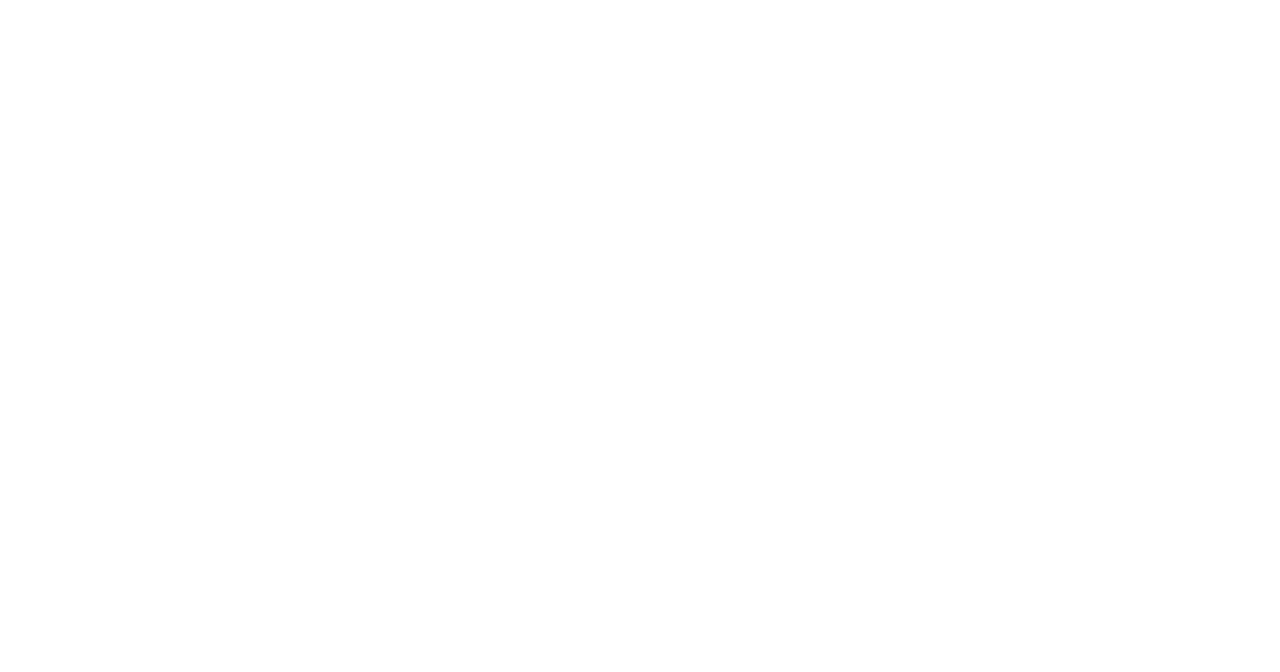
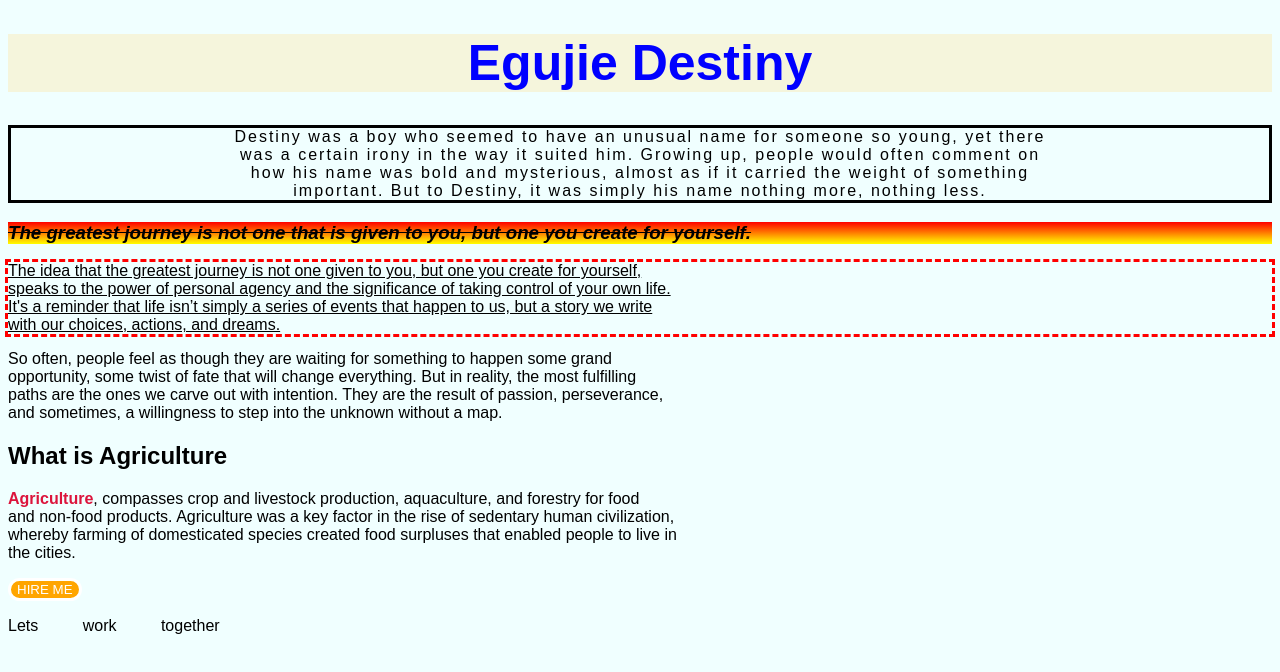
Before and after one commit to dryan703/mysecondrepo, a plain HTML site: page index.html in a window 1280 px wide. Drawn offline with Linux system fonts and the light colour scheme.

Commit message:
assignment

```diff
--- /dev/null
+++ b/index.css
@@ -0,0 +1,43 @@
+*{
+    font-family: Arial, Helvetica, sans-serif;
+}
+
+*{background-color: azure;}
+
+h1{
+    text-align: center;
+    color: blue;
+    font-size: 50px;
+    background-color: beige;
+}
+h1+p{
+    letter-spacing: 2px;
+    border: solid;
+    text-align: center;
+}
+p{
+    font-weight: 400;
+}
+h3{
+    font-style: italic;
+    background: linear-gradient(to bottom,red, yellow);
+    text-decoration: line-through;
+    background-color: blanchedalmond;
+}
+h3+p{
+    text-decoration: underline;
+    outline: red dashed;
+}
+span{
+    font-weight: bolder;
+    color: crimson;
+}
+button{
+    border: solid;
+    background-color: orange;
+    color: white;
+    border-radius: 12px;
+}
+button+p{
+    word-spacing: 40px;
+}
--- a/index.html
+++ b/index.html
@@ -1,11 +1,20 @@
 <!DOCTYPE html>
-<html lang="en">
-<head>
-    <meta charset="UTF-8">
-    <meta name="viewport" content="width=device-width, initial-scale=1.0">
-    <title>Document</title>
-</head>
-<body>
+<html>
+    <head>
+        <title>Dryan Design</title>
+        <link rel="stylesheet" href="index.css">
+    </head>
 
-</body>
+    <body>
+        <h1>Egujie Destiny</h1>
+        <p>Destiny was a boy who seemed to have an unusual name for someone so young, yet there <br> was a certain irony in the way it suited him. Growing up, people would often comment on <br> how his name was bold and mysterious, almost as if it carried the weight of something <br> important. But to Destiny, it was simply his name nothing more, nothing less.</p>
+        <h3>The greatest journey is not one that is given to you, but one you create for yourself.</h3>
+        <p>The idea that the greatest journey is not one given to you, but one you create for yourself, <br> speaks to the power of personal agency and the significance of taking control of your own life. <br> It's a reminder that life isn’t simply a series of events that happen to us, but a story we write <br> with our choices, actions, and dreams.</p>
+        <p>So often, people feel as though they are waiting for something to happen some grand <br> opportunity, some twist of fate that will change everything. But in reality, the most fulfilling <br> paths are the ones we carve out with intention. They are the result of passion, perseverance, <br> and sometimes, a willingness to step into the unknown without a map.</p>
+        <h2>What is Agriculture</h2>
+        <p> <span>Agriculture</span>, compasses crop and livestock production, aquaculture, and forestry for food <br> and non-food products. Agriculture was a key factor in the rise of sedentary human civilization, <br> whereby farming of domesticated species created food surpluses that enabled people to live in <br> the cities.</p>
+        <button>HIRE ME</button>
+        <P>Lets work together</P>
+
+    </body>
 </html>
```
Also changed, not shown: IMG-20241109-WA0004.jpg (added).
